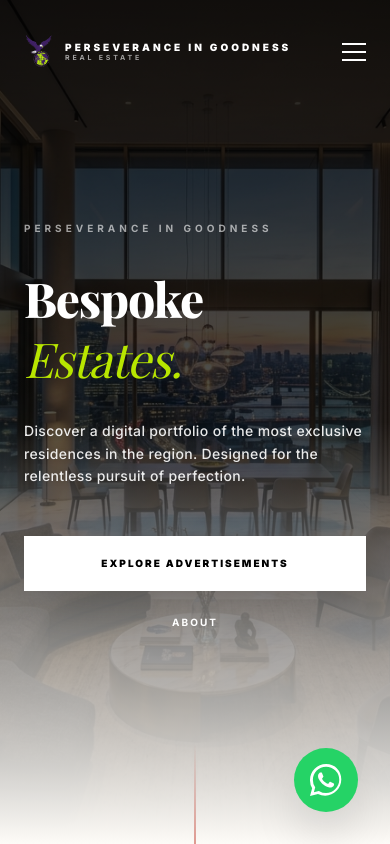
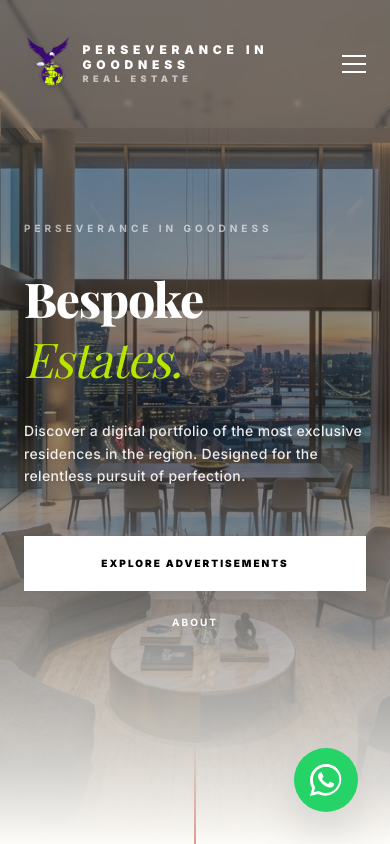
Before and after one commit to danielagblo/Perseverance-In-Goodness-Real-Estate, a Next.js app: page / in a window 390 px wide. Shown: the top 844 px of the page. Built offline with nearby package versions, Linux system fonts and the light colour scheme; no server answers; the database is empty; a web font is replaced by a local one.

Commit message:
feat: implement landing page components including Hero, Navbar, and MapSection

```diff
--- a/app/page.tsx
+++ b/app/page.tsx
@@ -5,6 +5,7 @@ import Hero from "@/components/Hero";
 import AboutSection from "@/components/AboutSection";
 import PropertyGrid from "@/components/PropertyGrid";
 import PerfumeSection from "@/components/PerfumeSection";
+import MapSection from "@/components/MapSection";
 import Footer from "@/components/Footer";
 
 export const dynamic = 'force-dynamic';
@@ -28,6 +29,7 @@ export default async function Home() {
         <PropertyGrid properties={properties} />
       </div>
       <PerfumeSection perfumes={perfumes} />
+      <MapSection />
       <Footer />
     </main>
   );
--- a/components/Hero.tsx
+++ b/components/Hero.tsx
@@ -4,15 +4,15 @@ import { motion } from "framer-motion";
 
 export default function Hero() {
   return (
-    <section className="relative h-screen w-full flex items-center justify-center overflow-hidden bg-[#0A0A0A]">
+    <section className="relative h-screen w-full flex items-center justify-center overflow-hidden bg-[#1A1A1A]">
       {/* Background Image */}
       <div className="absolute inset-0 z-0">
         <img
           src="/hero-bg.png"
           alt="Luxury Penthouse"
-          className="w-full h-full object-cover opacity-30 scale-110"
+          className="w-full h-full object-cover opacity-50 scale-110"
         />
-        <div className="absolute inset-0 bg-linear-to-b from-black/60 via-transparent to-[#FDFBF7]"></div>
+        <div className="absolute inset-0 bg-linear-to-b from-white/20 via-transparent to-[#FDFBF7]"></div>
       </div>
 
       <div className="relative z-10 w-full max-w-7xl mx-auto px-6">
--- /dev/null
+++ b/components/MapSection.tsx
@@ -0,0 +1,40 @@
+import React from 'react';
+
+export default function MapSection() {
+  return (
+    <section className="w-full h-[500px] relative overflow-hidden">
+      {/* Map Background */}
+      <div className="absolute inset-0 z-0 grayscale-[20%] brightness-[95%] hover:grayscale-0 transition-all duration-700">
+        <iframe
+          width="100%"
+          height="100%"
+          style={{ border: 0 }}
+          loading="lazy"
+          allowFullScreen
+          referrerPolicy="no-referrer-when-downgrade"
+          src="https://maps.google.com/maps?q=5.55693326,-0.20151447&t=&z=17&ie=UTF8&iwloc=&output=embed"
+        ></iframe>
+      </div>
+
+      {/* Overlay Content */}
+      <div className="absolute inset-0 pointer-events-none flex items-end md:items-center justify-center md:justify-start p-6 md:p-20">
+          <div className="glass p-6 md:p-8 rounded-2xl md:rounded-3xl max-w-[260px] md:max-w-[280px] shadow-2xl border border-white/20 pointer-events-auto transform transition-all hover:scale-[1.02] duration-500">
+          <div className="space-y-6">
+            <div className="flex flex-col gap-0.5">
+              <span className="text-[9px] font-black text-(--muted) uppercase tracking-[0.2em]">Address</span>
+              <p className="text-base font-bold text-(--foreground) leading-tight uppercase tracking-tight">
+                UBA, Cruickshank Lane
+              </p>
+              <p className="text-[10px] font-bold text-(--muted) uppercase tracking-widest">Accra, Ghana</p>
+            </div>
+
+            <div className="flex flex-col gap-0.5">
+              <span className="text-[9px] font-black text-(--muted) uppercase tracking-[0.2em]">GPS</span>
+              <p className="text-base font-bold text-(--foreground) uppercase tracking-widest">GR-077-1393</p>
+            </div>
+          </div>
+        </div>
+      </div>
+    </section>
+  );
+}
--- a/components/Navbar.tsx
+++ b/components/Navbar.tsx
@@ -20,7 +20,7 @@ export default function Navbar() {
     <>
       <nav
         className={`fixed top-0 left-0 right-0 z-100 transition-all duration-500 ${
-          isScrolled ? "bg-white/80 backdrop-blur-lg py-4 shadow-sm" : "bg-transparent py-8"
+          isScrolled ? "bg-white/80 backdrop-blur-lg py-4 shadow-sm" : "bg-white/5 backdrop-blur-[2px] py-8"
         }`}
       >
         <div className="max-w-7xl mx-auto px-6 flex justify-between items-center">
@@ -28,16 +28,18 @@ export default function Navbar() {
             <img
               src="/logo.png"
               alt="Logo"
-              className="h-10 w-auto transition-all duration-500"
+              className={`transition-all duration-500 ${
+                isScrolled ? "h-10" : "h-16 brightness-110 contrast-125 saturate-110 drop-shadow-[0_4px_20px_rgba(0,0,0,0.15)]"
+              } w-auto`}
             />
             <div className="flex flex-col">
-              <span className={`text-[10px] font-black tracking-[0.3em] transition-colors duration-500 leading-tight ${
-                isScrolled ? "text-(--foreground)" : "text-white"
+              <span className={`transition-all duration-500 leading-tight ${
+                isScrolled ? "text-[10px] font-black tracking-[0.3em] text-(--foreground)" : "text-[12px] font-black tracking-[0.4em] text-white"
               }`}>
                 PERSEVERANCE IN GOODNESS
               </span>
-              <span className={`text-[7px] font-bold tracking-[0.4em] transition-colors duration-500 uppercase opacity-60 ${
-                isScrolled ? "text-(--foreground)" : "text-white"
+              <span className={`transition-all duration-500 uppercase opacity-60 ${
+                isScrolled ? "text-[7px] font-bold tracking-[0.4em] text-(--foreground)" : "text-[9px] font-black tracking-[0.5em] text-white"
               }`}>
                 Real Estate
               </span>
```
